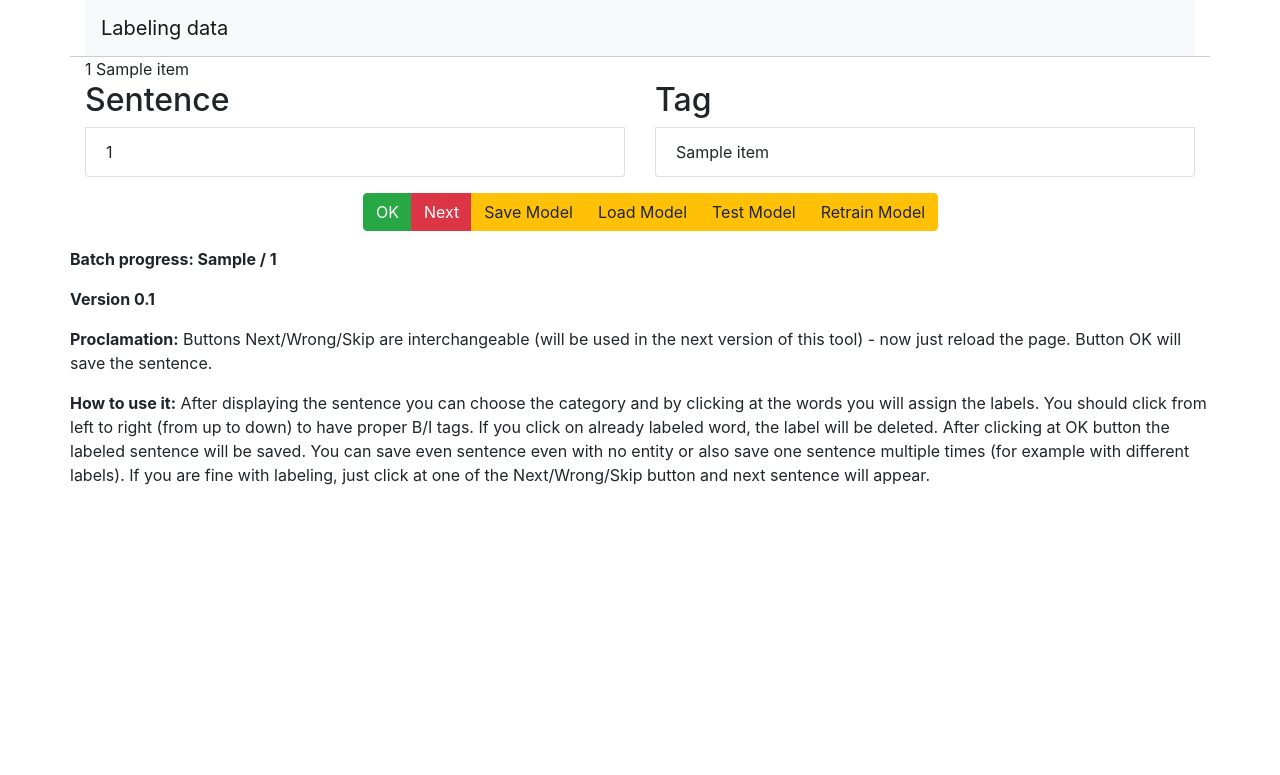
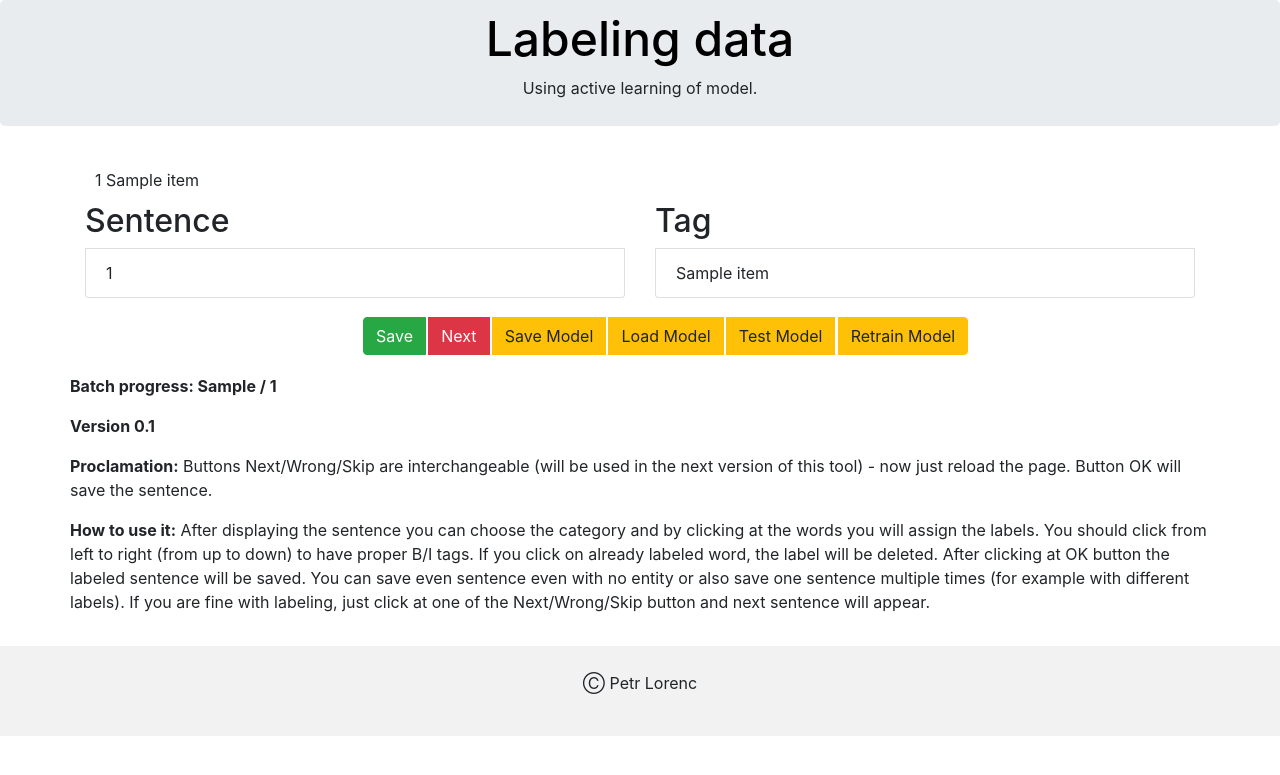
Before and after one commit to petrLorenc/Labelling-Tool, a Flask app: template app/templates/index.html in a window 1280 px wide. Shown: the top 775 px of the page. Run offline with Flask 2, Linux system fonts and the light colour scheme; the template is opened without the code that fills it: most values are stand-ins (such as "Sample title", 1, 10 or a date in 2020); parts of the project's set-up code (start-up, migrations or seed data) failed here and were passed over; some libraries are stand-ins or nearby versions.

Commit message:
Better design and css

```diff
--- a/app/static/css/styles.css
+++ b/app/static/css/styles.css
@@ -1,3 +1,43 @@
+h1 {
+    color: black;
+    font-size: 3em;
+    font: bold;
+}
+
+/* Remove the navbar's default margin-bottom and rounded borders */
+.navbar {
+  margin-bottom: 0;
+  border-radius: 0;
+}
+
+.jumbotron {
+  padding: 10px 0 10px 0;
+
+}
+
+/* Add a gray background color and some padding to the footer */
+footer {
+  background-color: #f2f2f2;
+  padding: 25px;
+}
+
+.model_btn {
+    margin: 0.2rem;
+}
+
+.chosen_category {
+    background-color: #f2f2f2;
+    font-weight: bold;
+    color: green;
+}
+
+.category_button {
+    font-size: 1em;
+    padding: 5px;
+    margin: 5px;
+    border-radius: 5px;
+}
+
 selected_red {
     color: red;
     font-size: 200%;
@@ -18,8 +58,3 @@ div #loading {
 .col-sm-2:not(:last-child) {
     border-right: 1px solid #ccc;
 }
-
-.cat {
-    color:black;
-    font-size: 1em;
-}
--- a/app/static/js/data_manipulation.js
+++ b/app/static/js/data_manipulation.js
@@ -9,6 +9,12 @@ $(document).ready (function(){
     });
  });
 
+function loadSentence(sentences, categories) {
+    data = sentences;
+    data_categories = categories;
+
+    changeCategoryName(1)
+}
 
 var data;
 var data_categories;
@@ -39,17 +45,10 @@ function changeEntityType(i) {
 
 function changeCategoryName(index) {
     chosenCategory = data_categories[index - 1][0];
-    $("#category"+ previousIndexCategory).removeClass("text-success");
-    $("#category"+ index).addClass("text-success");
+    $("#category"+ previousIndexCategory).removeClass("chosen_category");
+    $("#category"+ index).addClass("chosen_category");
 
     previousIndexCategory = index
-}
-
-function loadSentence(sentences, categories) {
-    data = sentences;
-    data_categories = categories;
-
-    changeCategoryName(1)
 }
 
 function saveData() {
--- a/app/templates/index.html
+++ b/app/templates/index.html
@@ -13,26 +13,41 @@
   </head>
   <body onload="loadSentence({{ sentence_json }}, {{ categories }})">
 
-    <div class="container">
-        <nav class="navbar navbar-expand-lg navbar-light bg-light">
-            <a class="navbar-brand" href="#">Labeling data</a>
-        </nav>
+    <!--<div class="container">-->
+        <!--<nav class="navbar navbar-expand-lg navbar-light bg-light">-->
+            <!--<h1><a class="navbar-brand" href="#">Labeling data</a></h1>-->
+        <!--</nav>-->
+    <!--</div>-->
+
+    <!--<nav class="navbar navbar-inverse">-->
+      <!--<div class="container-fluid">-->
+        <!--<div class="navbar-header">-->
+          <!--<a class="navbar-brand" href="#">Labeling data</a>-->
+        <!--</div>-->
+      <!--</div>-->
+    <!--</nav>-->
+
+    <div class="jumbotron">
+      <div class="container text-center">
+        <h1>Labeling data</h1>
+        <p>Using active learning of model.</p>
+      </div>
     </div>
 
     <div class="container" id="categories">
         <div class="row">
             {% for item in categories %}
-                {% if loop.index % 6 != 1 %}
+                {% if loop.index % 6 != 1 or loop.index == 1 %}
                     <div class="col-sm-2">
                         <!--suppress XmlDuplicatedId -->
-                        <div id="category{{ loop.index }} cat" onclick="changeCategoryName({{ loop.index }});">{{ item[0] }} {{ item[1] }}</div>
+                        <div id="category{{ loop.index }}" class="category_button" onclick="changeCategoryName({{ loop.index }});">{{ item[0] }} {{ item[1] }}</div>
                     </div>
                 {% else %}
                     </div>
                     <div class="row">
                         <div class="col-sm-2">
                             <!--suppress XmlDuplicatedId -->
-                            <div id="category{{ loop.index }} cat" onclick="changeCategoryName({{ loop.index }});">{{ item[0] }} {{ item[1] }}</div>
+                            <div id="category{{ loop.index }}" class="category_button" onclick="changeCategoryName({{ loop.index }});">{{ item[0] }} {{ item[1] }}</div>
                         </div>
                 {% endif %}
             {% endfor %}
@@ -73,12 +88,12 @@
         <div class="row justify-content-center">
             <div id="content" class="col-6 p-2 m-2">
                 <div class="btn-group" role="group" aria-label="Basic example">
-                  <button type="button" class="btn btn-success" onclick="saveData()" id="saveData">OK</button>
-                  <button type="button" class="btn btn-danger" onclick="location.href='{{ url_for('validate') }}';">Next</button>
-                  <button type="button" class="btn btn-warning" onclick="save_model()';">Save Model</button>
-                  <button type="button" class="btn btn-warning" onclick="load_model()';">Load Model</button>
-                  <button type="button" class="btn btn-warning" onclick="test_model();">Test Model</button>
-                  <button type="button" class="btn btn-warning" onclick="retrain_model();">Retrain Model</button>
+                  <button type="button" class="btn model_btn btn-success" onclick="saveData()" id="saveData">Save</button>
+                  <button type="button" class="btn model_btn btn-danger" onclick="location.href='{{ url_for('validate') }}';">Next</button>
+                  <button type="button" class="btn model_btn btn-warning" onclick="save_model()';">Save Model</button>
+                  <button type="button" class="btn model_btn btn-warning" onclick="load_model()';">Load Model</button>
+                  <button type="button" class="btn model_btn btn-warning" onclick="test_model();">Test Model</button>
+                  <button type="button" class="btn model_btn btn-warning" onclick="retrain_model();">Retrain Model</button>
                 </div>
             </div>
             <div id="loading">
@@ -135,5 +150,9 @@
     <script src="{{ url_for('static', filename='js/bootstrap.min.js') }}" type="text/javascript"></script>
 
     <script src="{{ url_for('static', filename='js/data_manipulation.js') }}" type="text/javascript"></script>
+
+    <footer class="container-fluid text-center">
+      <p>Ⓒ Petr Lorenc</p>
+    </footer>
   </body>
 </html>
```
